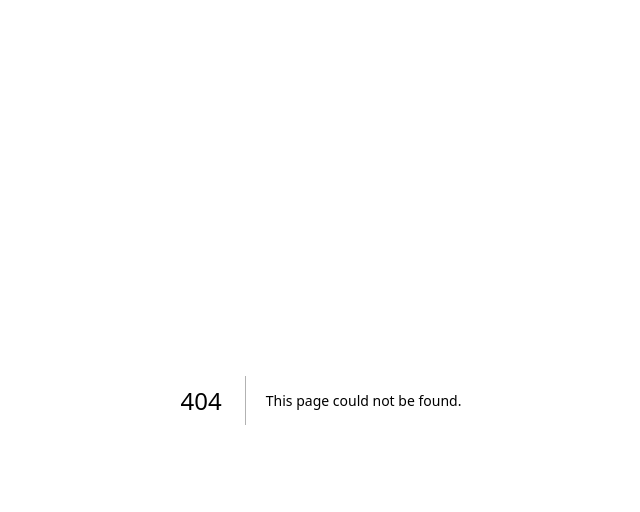
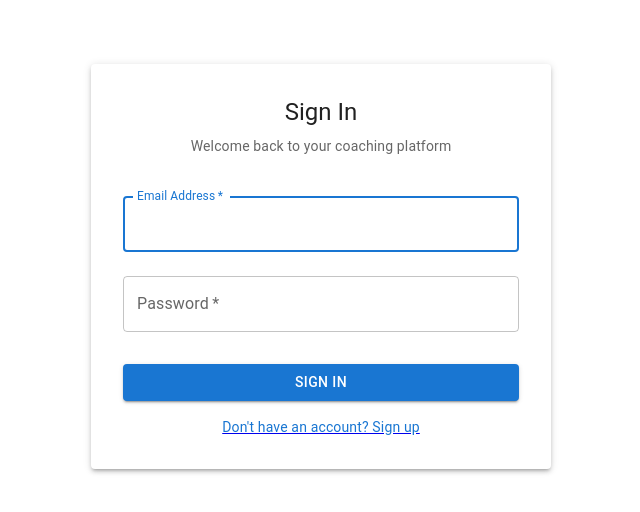
Before and after one commit to nbrain-team/michael-training, a Next.js app in the folder frontend/: page /login in a window 1280 px wide. Before the commit this address had no page. Shown: the top 512 px of the page, without its empty margins (319-959 px from the left). Built offline with nearby package versions, Linux system fonts and the light colour scheme.

Commit message:
Add login and dashboard pages

```diff
--- /dev/null
+++ b/frontend/src/pages/login.tsx
@@ -0,0 +1,132 @@
+import React, { useState } from 'react';
+import { useRouter } from 'next/router';
+import Link from 'next/link';
+import {
+  Container,
+  Paper,
+  TextField,
+  Button,
+  Typography,
+  Box,
+  Alert
+} from '@mui/material';
+
+export default function Login() {
+  const router = useRouter();
+  const [formData, setFormData] = useState({
+    email: '',
+    password: ''
+  });
+  const [error, setError] = useState('');
+  const [loading, setLoading] = useState(false);
+
+  const handleChange = (e: React.ChangeEvent<HTMLInputElement>) => {
+    setFormData({
+      ...formData,
+      [e.target.name]: e.target.value
+    });
+  };
+
+  const handleSubmit = async (e: React.FormEvent) => {
+    e.preventDefault();
+    setError('');
+    setLoading(true);
+
+    try {
+      const response = await fetch(`${process.env.NEXT_PUBLIC_API_URL || 'https://coaching-backend-ek6l.onrender.com'}/api/auth/login`, {
+        method: 'POST',
+        headers: {
+          'Content-Type': 'application/json',
+        },
+        body: JSON.stringify(formData),
+      });
+
+      const data = await response.json();
+
+      if (!response.ok) {
+        throw new Error(data.error || 'Login failed');
+      }
+
+      // Store token
+      localStorage.setItem('token', data.token);
+
+      // Redirect to dashboard
+      router.push('/dashboard');
+    } catch (err: any) {
+      setError(err.message || 'Failed to login');
+    } finally {
+      setLoading(false);
+    }
+  };
+
+  return (
+    <Container component="main" maxWidth="xs">
+      <Box
+        sx={{
+          marginTop: 8,
+          display: 'flex',
+          flexDirection: 'column',
+          alignItems: 'center',
+        }}
+      >
+        <Paper elevation={3} sx={{ padding: 4, width: '100%' }}>
+          <Typography component="h1" variant="h5" align="center">
+            Sign In
+          </Typography>
+          <Typography variant="body2" color="text.secondary" align="center" sx={{ mt: 1 }}>
+            Welcome back to your coaching platform
+          </Typography>
+
+          {error && (
+            <Alert severity="error" sx={{ mt: 2 }}>
+              {error}
+            </Alert>
+          )}
+
+          <Box component="form" onSubmit={handleSubmit} sx={{ mt: 3 }}>
+            <TextField
+              margin="normal"
+              required
+              fullWidth
+              id="email"
+              label="Email Address"
+              name="email"
+              autoComplete="email"
+              autoFocus
+              value={formData.email}
+              onChange={handleChange}
+            />
+            <TextField
+              margin="normal"
+              required
+              fullWidth
+              name="password"
+              label="Password"
+              type="password"
+              id="password"
+              autoComplete="current-password"
+              value={formData.password}
+              onChange={handleChange}
+            />
+            <Button
+              type="submit"
+              fullWidth
+              variant="contained"
+              sx={{ mt: 3, mb: 2 }}
+              disabled={loading}
+            >
+              {loading ? 'Signing In...' : 'Sign In'}
+            </Button>
+            <Box textAlign="center">
+              <Link href="/signup" passHref>
+                <Typography variant="body2" component="a" sx={{ cursor: 'pointer', color: 'primary.main' }}>
+                  Don't have an account? Sign up
+                </Typography>
+              </Link>
+            </Box>
+          </Box>
+        </Paper>
+      </Box>
+    </Container>
+  );
+}
```
Also changed, not shown: frontend/src/pages/dashboard.tsx (added, +82 -0 lines).
